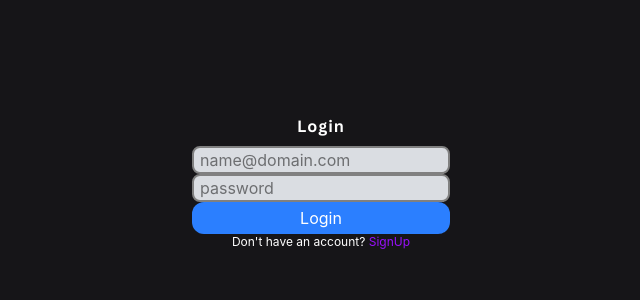
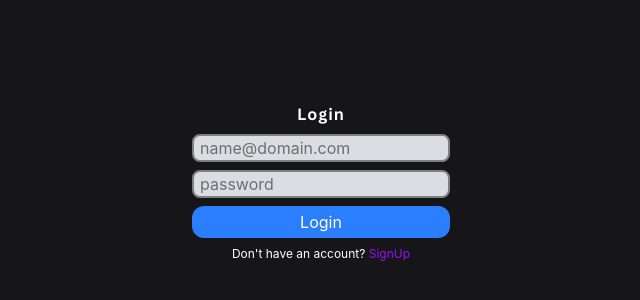
Before and after one commit to shinas-rgb/project-hiking, a React (Vite) app in the folder frontend/: page /auth in a window 1280 px wide. Shown: the part 218-518 px from the top of the page, without its empty margins (319-959 px from the left). Built offline with nearby package versions, Linux system fonts and the light colour scheme.

Commit message:
some fixes

```diff
--- a/frontend/src/pages/AuthPage.jsx
+++ b/frontend/src/pages/AuthPage.jsx
@@ -1,12 +1,12 @@
 import axios from "axios"
 import { useState } from "react"
 import { useForm } from "react-hook-form"
-import toast, { Toaster } from "react-hot-toast"
+import toast from "react-hot-toast"
 import { useNavigate } from "react-router-dom"
 import { checkUser } from "../utils/auth.js"
 
 export default function AuthPage() {
-  const { register, handleSubmit, formState: { errors } } = useForm()
+  const { register, handleSubmit } = useForm()
   const [mode, setMode] = useState("login")
   const navigate = useNavigate()
   const user = checkUser()
@@ -50,7 +50,7 @@ export default function AuthPage() {
         <form
           onSubmit={handleSubmit(onSubmit)}
 
-          className="new-form align-text-top">
+          className="new-form align-text-top sm:gap-2">
           <input
             className="input-field max-sm:mb-2"
             type="email"
```
